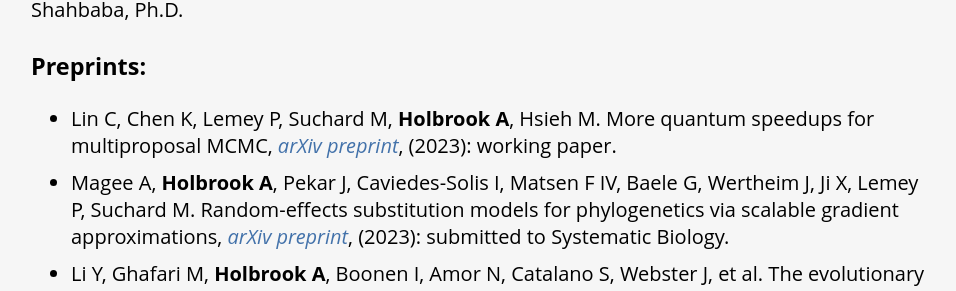
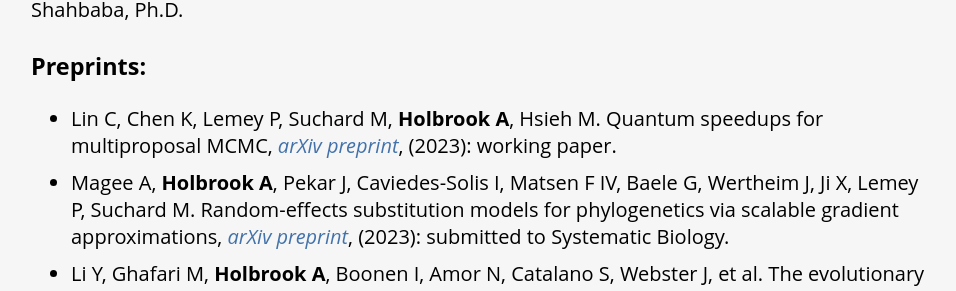
Before and after one commit to andrewjholbrook/andrewjholbrook.github.io, a Jekyll site: the page built from research.html, in a window 1280 px wide and 900 px high. Shown: the part 160-451 px from the top of the window, without its empty margins (161-1117 px from the left). Built offline with Jekyll 4.4.1, drawn with Linux system fonts in a browser that asks for light colours; a style sheet for code colours, icons or effects is not loaded.

Commit message:
Update research.html

```diff
--- a/research.html
+++ b/research.html
@@ -11,7 +11,7 @@
 
   <h3>Preprints:</h3>
   <ul id="preprints">
-        <li> Lin C, Chen K, Lemey P, Suchard M, <b>Holbrook A</b>, Hsieh M. More quantum speedups for multiproposal MCMC, <i><a href="https://arxiv.org/abs/2312.01402" target="_blank">arXiv preprint</a></i>, (2023): working paper. </li>
+        <li> Lin C, Chen K, Lemey P, Suchard M, <b>Holbrook A</b>, Hsieh M. Quantum speedups for multiproposal MCMC, <i><a href="https://arxiv.org/abs/2312.01402" target="_blank">arXiv preprint</a></i>, (2023): working paper. </li>
         <li> Magee A, <b>Holbrook A</b>, Pekar J, Caviedes-Solis I, Matsen F IV, Baele G, Wertheim J, Ji X, Lemey P, Suchard M. Random-effects substitution models for phylogenetics via scalable gradient approximations, <i><a href="https://arxiv.org/abs/2303.13642" target="_blank">arXiv preprint</a></i>, (2023): submitted to Systematic Biology.</li>
         <li> Li Y, Ghafari M, <b>Holbrook A</b>, Boonen I, Amor N, Catalano S, Webster J, et al. The evolutionary history of hepaciviruses, <i><a href="https://doi.org/10.1101/2023.06.30.547218" target="_blank">bioRxiv preprint</a></i>, (2023): submitted to PNAS. </li>
         <li> Su E, Weiss R, Nouri-Mahdavi K, <b>Holbrook A</b>. A spatially varying hierarchical random effects model for longitudinal macular structural data in glaucoma patients, <i><a href="https://arxiv.org/abs/2303.09018" target="_blank">arXiv preprint</a></i>, (2023): submitted to the Annals of Applied Statistics.</li>
```
